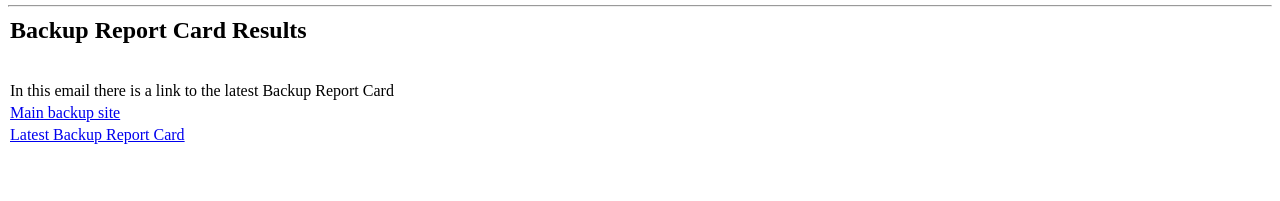
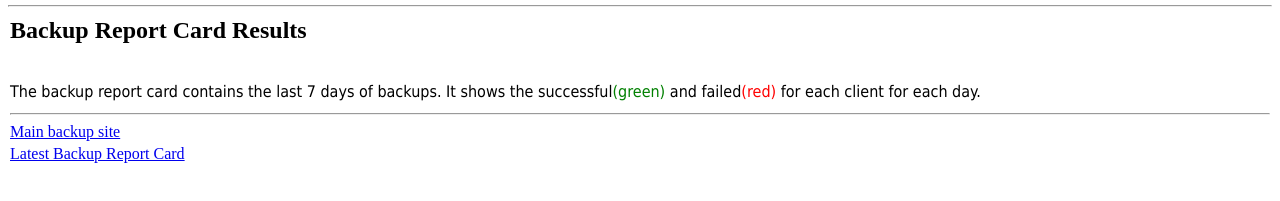
Before and after one commit to herohead049/budailyreportjs, a website: page html/template.html in a window 1280 px wide. Shown: the part 315-516 px from the top of the page. Drawn offline with Linux system fonts and the light colour scheme.

Commit message:
modified the content

```diff
--- a/html/template.html
+++ b/html/template.html
@@ -14,8 +14,10 @@
      <hr>
     <table width="100%" cellpadding="2" cellspacing="0" border="0">
         <tr><td><h2>Backup Report Card Results</h2><br>
-            In this email there is a link to the latest Backup Report Card</td></tr>
-        <tr><td><a href="http://backupreport.eu.mt.mtnet/index-new.php">Main backup site</a></td></tr>
+            <font face="Tahoma, Arial" color="#000000" size="3">The backup report card contains the last 7 days of backups. It shows the successful<font color=green>(green)</font>
+                and failed<font color=red>(red)</font> for each client for each day.</font>
+            </td></tr>
+        <tr><td><hr><a href="http://backupreport.eu.mt.mtnet/index-new.php">Main backup site</a></td></tr>
         <tr><td><a href="<<directorytoLatest>>">Latest Backup Report Card</a></td></tr>
         </table>
 </body>
```
